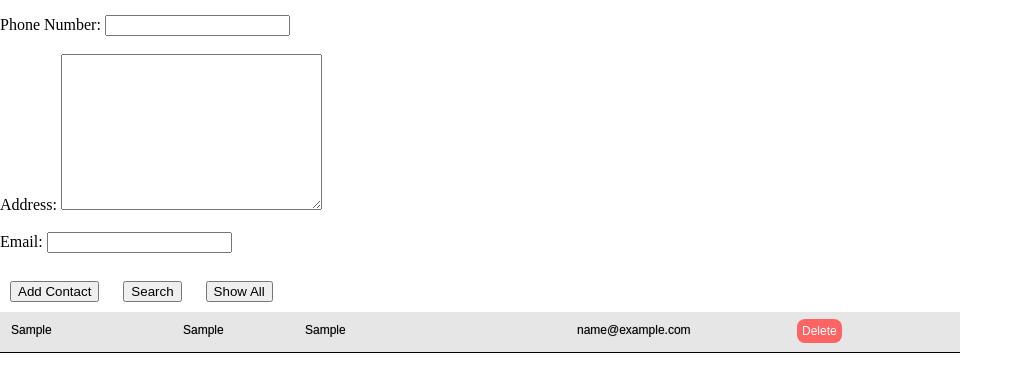
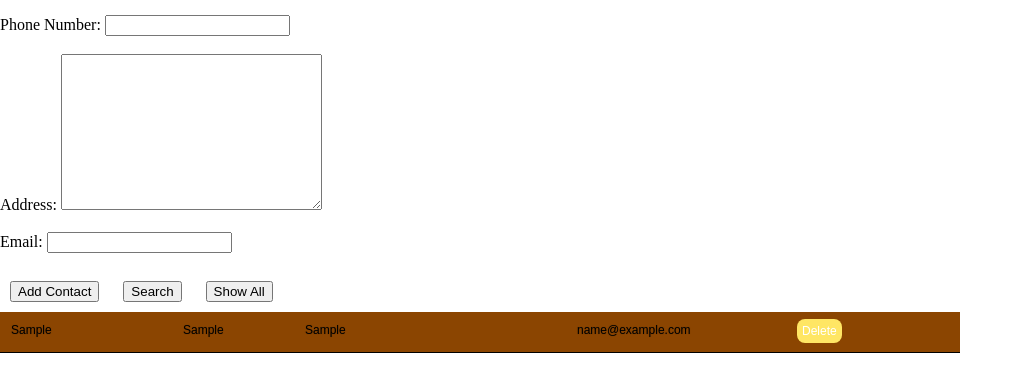
Before and after one commit to Ohlumide/ALC-Address-Book, a plain HTML site: page index.html in a window 1280 px wide. Both pictures are taken after typing "Sample", "Sample", "Sample", "name@example.com" into the empty fields and a click on the button "Add Contact". Shown: the part 104-496 px from the top of the page, without its empty margins (0-1023 px from the left). Drawn offline with Linux system fonts and the light colour scheme.

Commit message:
Update main.css

```diff
--- a/css/main.css
+++ b/css/main.css
@@ -13,7 +13,7 @@ button{
 }
 
 .entry {
-    background:rgb(230,230,230);
+    background:rgb(139,69,1);
     width:960px;
     height:40px;
     border-bottom:1px solid;
@@ -53,7 +53,7 @@ button{
     margin:0px;
     font-family:sans-serif;
     font-size:12px;
-    text-shadow:0px 0px 1px rgba(0,0,0,0.4);
+    text-shadow:0px 0px 1px rgba(0,0,0,0.3);
 }
 
 .entry .del a {
@@ -61,7 +61,7 @@ button{
     color:#FFF;
     font-size:12px;
     padding:5px;
-    background:rgb(255,100,100);
+    background:rgb(255,230,100);
     border-radius:8px;
     text-decoration:none;
 }
```
